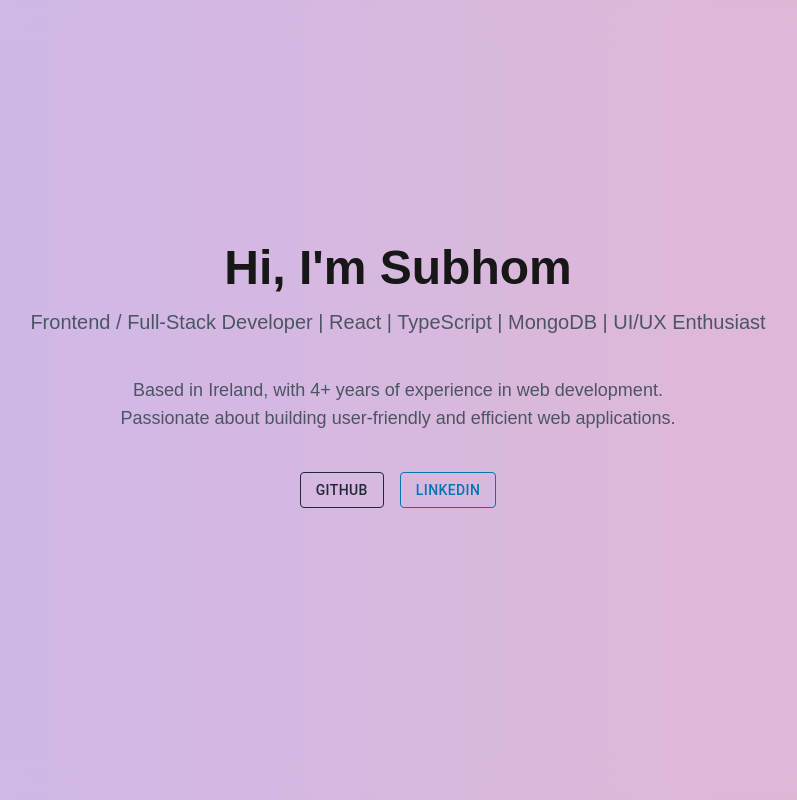
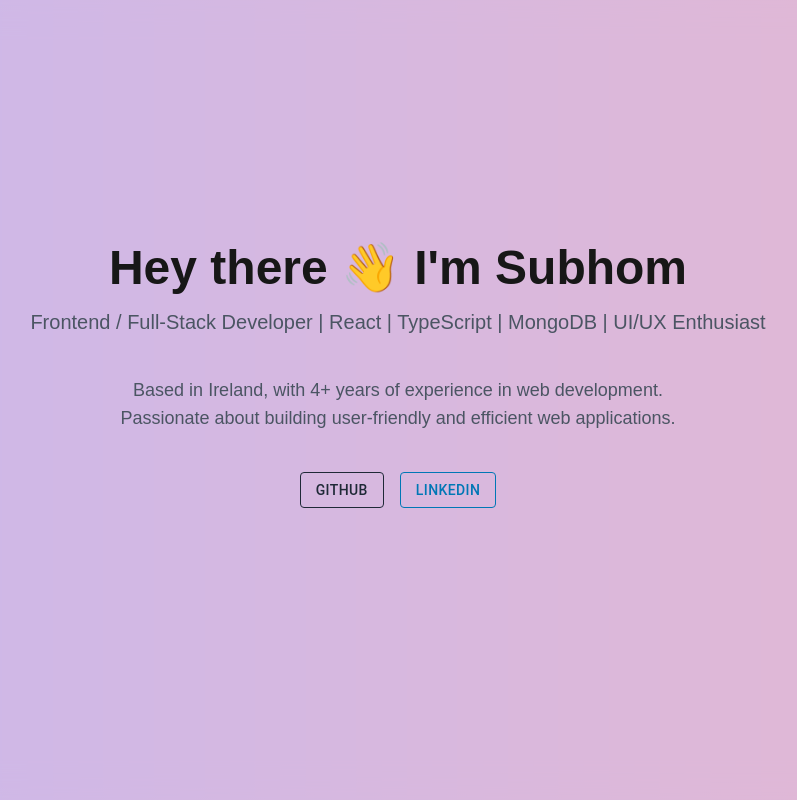
Before and after one commit to Subhom1/portfolio-simplified, a Next.js app: page / in a window 1280 px wide. Shown: the whole page, without its empty margins (242-1039 px from the left). Built offline with nearby package versions, Linux system fonts and the light colour scheme.

Commit message:
fix: update greeting text and remove unused styles in homepage

```diff
--- a/src/app/page.tsx
+++ b/src/app/page.tsx
@@ -9,8 +9,6 @@ export default function Home() {
       style={{
         backdropFilter: "blur(16px)",
         background: "rgba(255, 255, 255, 0.5)",
-        borderRadius: "0px",
-        // boxShadow: "0 8px 32px 0 rgba(31, 38, 135, 0.37)",
         height: "100vh",
         width: "100vw",
       }}
@@ -22,7 +20,7 @@ export default function Home() {
           animate={{ opacity: 1, y: 0 }}
           transition={{ duration: 0.6 }}
         >
-          Hi, I&apos;m Subhom
+          Hey there 👋 I&apos;m Subhom
         </motion.h1>
         <motion.p
           className="text-lg md:text-xl text-gray-600 hover:text-gray-800 transition-colors duration-300"
```
